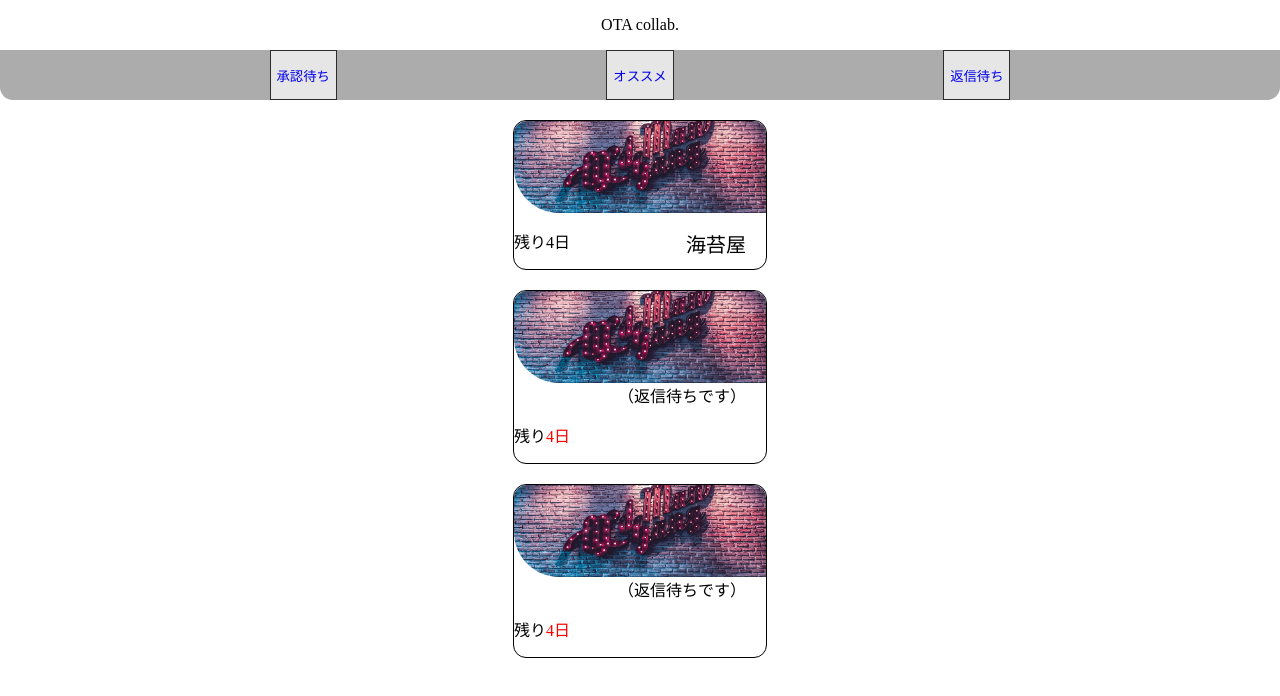
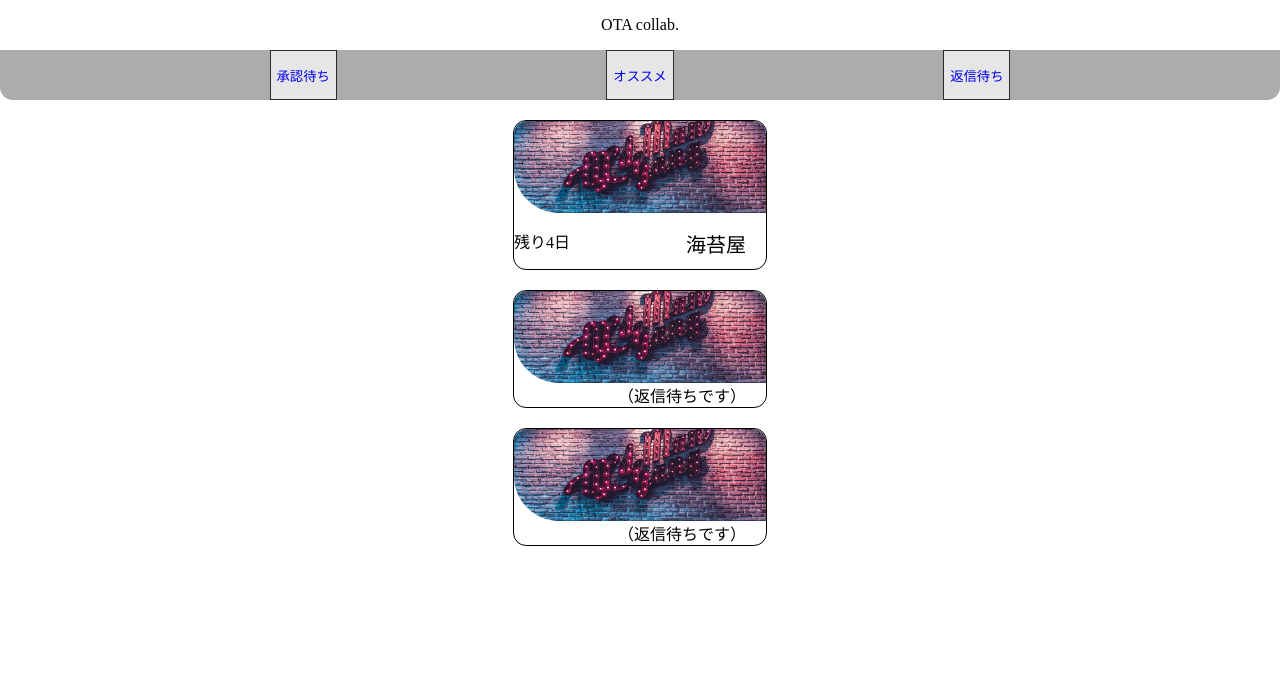
Before and after one commit to YukiMatsuda-NEEC/Ota-Collab, a Nuxt app: page /offerNow in a window 1280 px wide. Shown: the top 696 px of the page. Built offline with nearby package versions, Linux system fonts and the light colour scheme; no server answers.

Commit message:
update: OfferCard, replyWait

```diff
--- a/components/OfferCard.vue
+++ b/components/OfferCard.vue
@@ -9,10 +9,10 @@
       <div class="profile_industry">{{ offerReceived["industry"] }}</div>
       <div class="profile_store">{{ offerReceived["shop_name"] }}</div>
       <div class="approval_message">{{ approvalMessage }}</div>
-      <p>
+      <!-- <p>
         残り<span>{{ day }}</span
         >日
-      </p>
+      </p> -->
     </div>
   </section>
 </template>
--- a/components/replyWait.vue
+++ b/components/replyWait.vue
@@ -10,9 +10,9 @@
         <div class="wait_message">{{ waitMessage }}</div>
         <div class="succeeded_message">{{ succeededMessage }}</div>
         <div class="rejected_message">{{ rejectedMessage }}</div>
-        <p>
+        <!-- <p>
           残り<span>{{ day }}日</span>
-        </p>
+        </p> -->
       </div>
     </section>
 </template>
```
